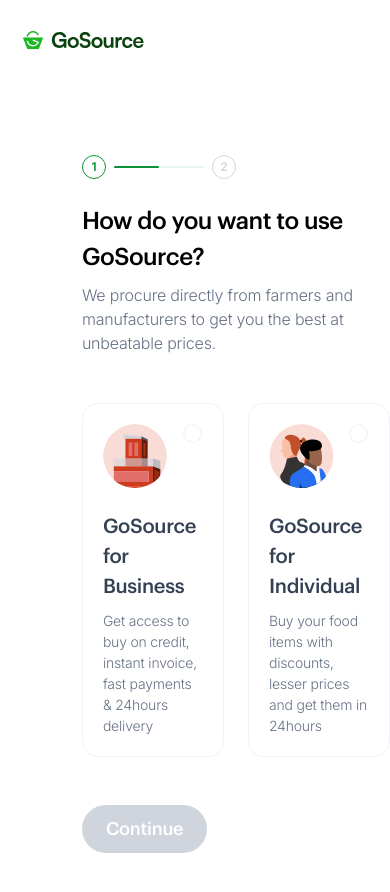
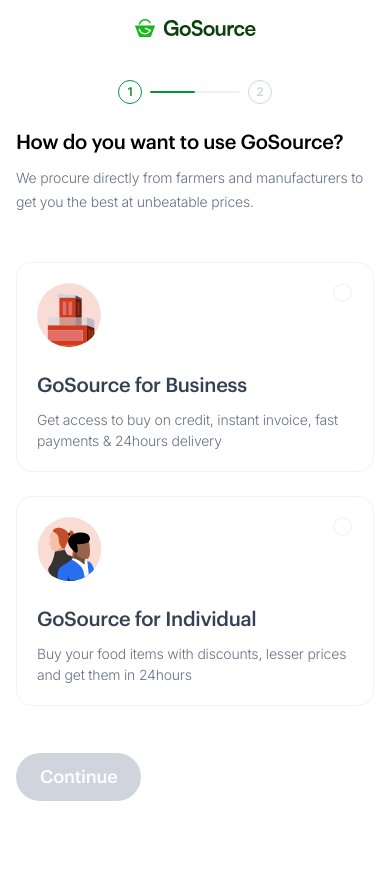
Before and after one commit to kaiser54/gosource-main, a Nuxt app: page /waitlist in a window 390 px wide. Shown: the top 892 px of the page. Built offline with nearby package versions, Linux system fonts and the light colour scheme.

Commit message:
mobile res

```diff
--- a/assets/css/root.css
+++ b/assets/css/root.css
@@ -1,7 +1,7 @@
 /* Declare global CSS variables in :root */
 :root {
     /* animation-duration */
-    --animation-duration: 300ms;
+    --animation-duration: 500ms;
     /* spacing unit */
     --spacing-unit: 0.5rem;
 
--- a/components/CheckBox.vue
+++ b/components/CheckBox.vue
@@ -44,6 +44,7 @@
   height: 100px;
   border-radius: 50%;
   opacity: 0.5;
+  transform-origin: center center;
   transition: all var(--animation-duration) ease-out;
 }
 
--- a/components/Waitlist/Card.vue
+++ b/components/Waitlist/Card.vue
@@ -102,4 +102,10 @@
   color: var(--grey-700);
 }
 
+@media (max-width: 750px) {
+  .select-card {
+    max-width: 100%;
+  }
+}
+
 </style>
--- a/components/Waitlist/Wrap.vue
+++ b/components/Waitlist/Wrap.vue
@@ -2,7 +2,10 @@
   <div class="wrap-wrapper">
     <div class="progress-header">
       <WaitlistProgressBar :currentStep="currentStep" />
-      <div class="header-content" :class="{ step1: currentStep === 1, step2: currentStep === 2 }">
+      <div
+        class="header-content"
+        :class="{ step1: currentStep === 1, step2: currentStep === 2 }"
+      >
         <h3 class="medium text-heading-3-medium">{{ data[currentStep - 1]?.title }}</h3>
         <p class="regular text-body-large-regular text-grey-500">
           {{ data[currentStep - 1]?.snippet }}
@@ -70,4 +73,26 @@
   max-width: 354px;
 }
 
+@media (max-width: 750px) {
+  .wrap-wrapper {
+    max-width: fit-content;
+    margin-inline: auto;
+  }
+}
+
+@media (max-width: 450px) {
+  .progress-header {
+    align-items: center;
+  }
+  h3 {
+    font-size: var(--h3---heading-3--small--medium);
+    font-style: normal;
+    font-weight: 500;
+    line-height: 30px; /* 150% */
+    letter-spacing: -0.3px;
+  }
+  p {
+    font-size: var(--body--small---body--small--bold);
+  }
+}
 </style>
--- a/layouts/WaitlistLayout.vue
+++ b/layouts/WaitlistLayout.vue
@@ -66,12 +66,25 @@
   display: flex;
   width: 100%;
   height: 80px;
-  margin-left: 6%;
+  padding-left: 6%;
   align-items: center;
   background: var(--White);
   z-index: 9999;
 }
 .slot {
     margin-top: 155px;
+    padding-inline: 16px;
+}
+@media (max-width: 450px) {
+  .header {
+    height: 56px;
+    padding: 0;
+  }
+  .logo {
+    margin-inline: auto;
+  }
+  .slot {
+    margin-top: 80px;
+  }
 }
 </style>
--- a/pages/waitlist.vue
+++ b/pages/waitlist.vue
@@ -8,8 +8,7 @@
       @clickButton="nextStep()"
     >
       <template v-slot:content>
-        <transition appear mode="out-in">
-          <div class="card wrap" v-if="currentStep === 1">
+        <div class="card wrap" :class="{ animate: currentStep === 1 }">
           <WaitlistCard
             v-for="(data, index) in waitlistCardData"
             :key="index"
@@ -18,9 +17,7 @@
             @selectEvent="selectEvent($event)"
           />
         </div>
-        </transition>
-        <transition appear mode="out-in">
-          <div class="form wrap" v-if="currentStep === 2">
+        <div class="form wrap" :class="{ animate: currentStep === 2 }">
           <DynamicInput
             v-model="firstInput"
             labelText="Email address"
@@ -34,14 +31,11 @@
             class="inputmee"
           />
         </div>
-        </transition>
       </template>
     </WaitlistWrap>
-    <transition appear mode="out-in">
-      <div class="success-wrap" v-if="currentStep > 2">
+    <div class="success-wrap" :class="{ animate: currentStep > 2 }">
       <waitlistSuccess />
     </div>
-    </transition>
   </WaitlistLayout>
 </template>
 
@@ -65,8 +59,7 @@
   },
   {
     title: "GoSource for Individual",
-    snippet:
-      "Buy your food items with discounts, lesser prices and get them in 24hours",
+    snippet: "Buy your food items with discounts, lesser prices and get them in 24hours",
     value: "full",
     img: "/images/individual.svg",
   },
@@ -102,7 +95,14 @@
   align-items: flex-start;
   width: 100%;
   gap: calc(var(--spacing-unit) * 3);
-  transition: all 1s;
+
+  pointer-events: none;
+  opacity: 0;
+  transform: translate(-100px, 0px);
+  transition: all calc(var(--animation-duration));
+  height: 0;
+  scale: 0;
+  margin-top: -32px;
 }
 
 .card {
@@ -114,51 +114,33 @@
   max-width: 354px;
 }
 
+.form.wrap {
+  margin-top: -49px;
+}
+
 .success-wrap {
   width: 100%;
   display: flex;
   justify-content: center;
-}
-/* Add the following styles for slide and fade effect */
-.slidefade-enter-active,
-.slidefade-leave-active {
-  transition: all ease 0.4s;
+  scale: 0;
+  opacity: 0;
+  transition: all calc(var(--animation-duration));
 }
 
-.slidefade-enter,
-.slidefade-leave-to {
-  opacity: 0;
-  transform: translateX(30px); /* Adjust the distance as needed */
+.animate {
+  opacity: 1;
+  height: auto;
+  margin-top: 0 !important;
+  transform: translate(0px, 0px);
+  margin-top: 0;
+  pointer-events: auto;
+  scale: 1;
 }
 
-.slidefade-enter {
-  opacity: 0;
-  transform: translateX(-30px); /* Negative value for entering from the left */
+@media (max-width: 750px) {
+  .wrap {
+    flex-direction: column;
+    max-width: 100%;
   }
-.slidefade-leave-to {
-  transform: translateX(30px); /* Positive value for leaving to the right */
-}
-
-.v-enter-from {
-  opacity: 0;
-  translate: -100px 0px;
-}
-
-.v-enter-active {
-opacity: 0.3;
-translate: -50px -100px;
-}
-
-.v-enter-to {
-  opacity: 1;
-  translate: 0 0;
-}
-.v-leave-from {
-  opacity: 1;
-  translate: 0 0;
-}
-.v-leave-to {
-  opacity: 0;
-  translate: 100px 0;
 }
 </style>
```
Lines whose indentation alone changed are shown as unchanged.
